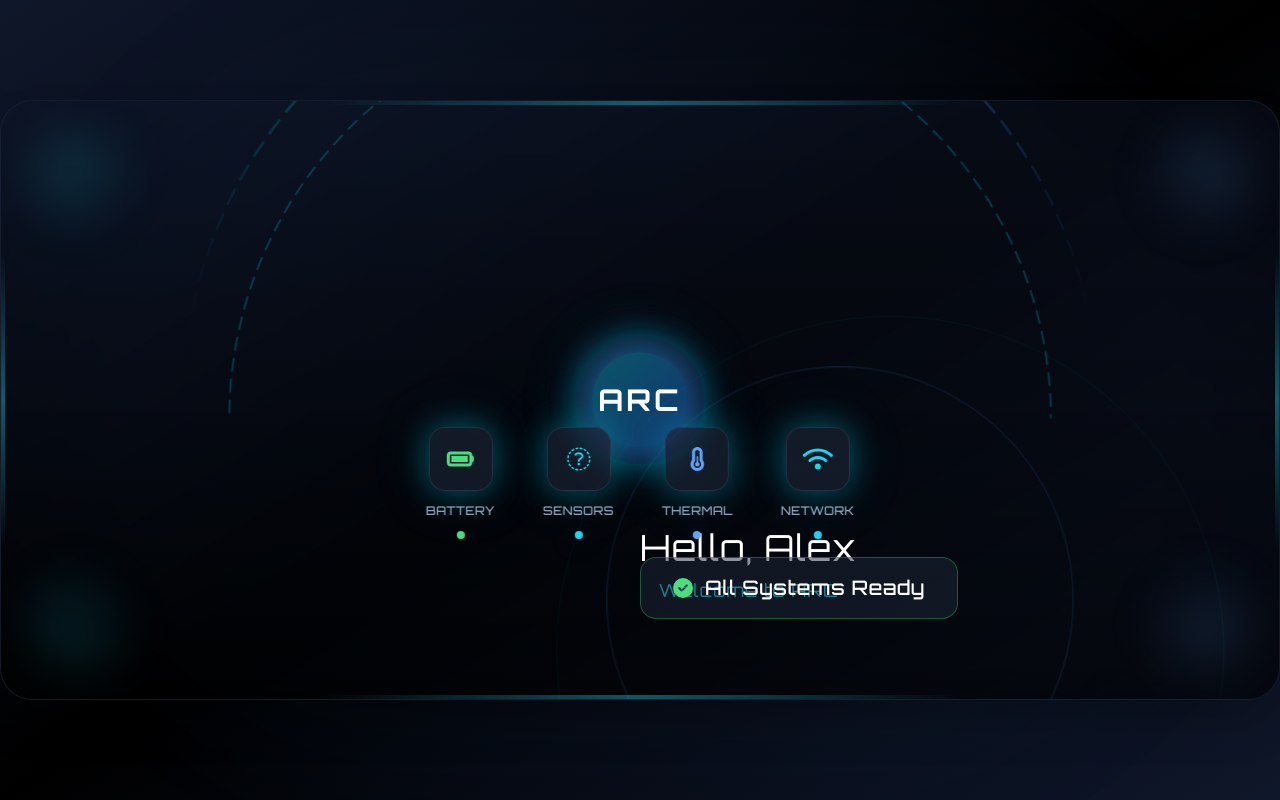
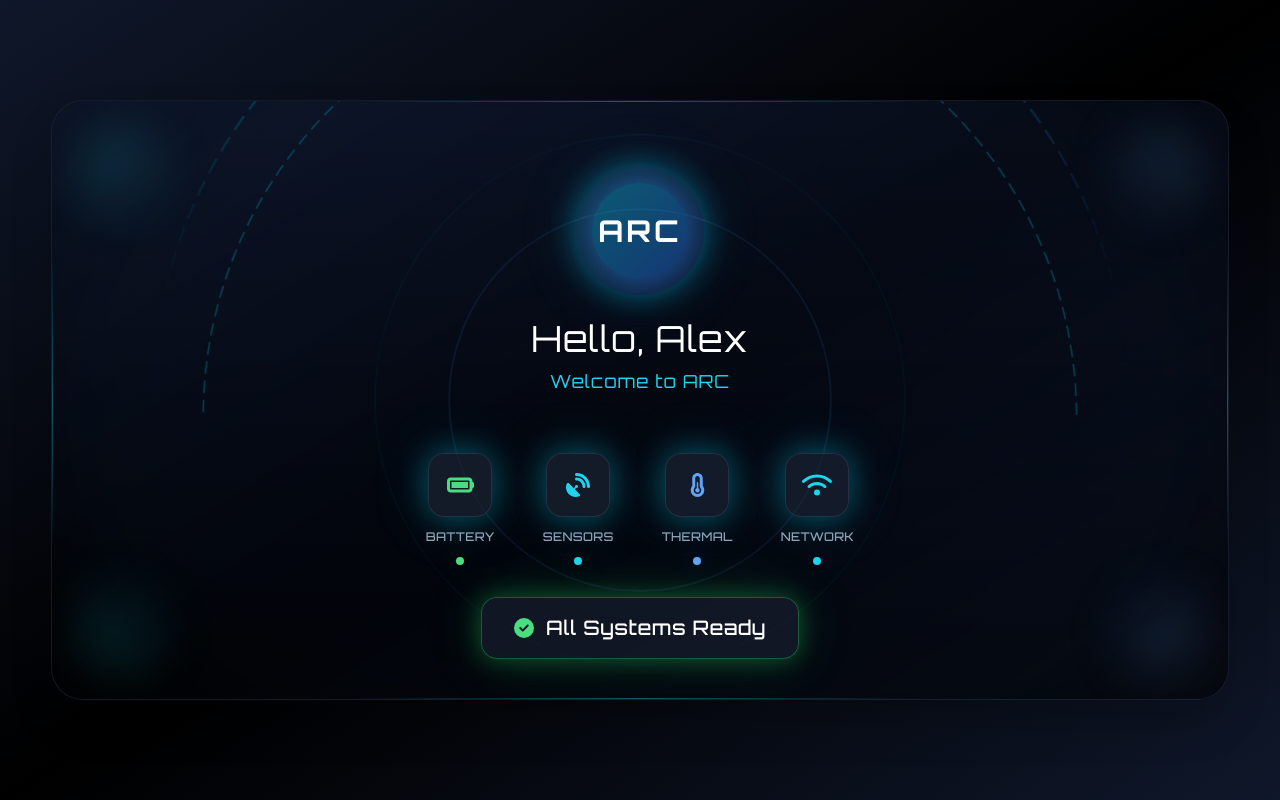
Before and after one commit to ahmed-alshaar/EV-culster, a plain HTML site: page index.html in a window 1280 px wide. Drawn offline with nearby package versions, Linux system fonts and the light colour scheme.

Commit message:
Update index.html

```diff
--- a/index.html
+++ b/index.html
@@ -1,77 +1,57 @@
 <!DOCTYPE html>
-<html>
+<html lang="en">
 <head>
-    <meta charset="UTF-8">
-    <meta name="viewport" content="width=device-width, initial-scale=1.0">
-    <title>Welcome</title>
+  <meta charset="UTF-8" />
+  <meta name="viewport" content="width=device-width, initial-scale=1" />
+  <title>Welcome • ARC</title>
   <script src="https://cdn.tailwindcss.com"></script>
-    <script> window.FontAwesomeConfig = { autoReplaceSvg: 'nest'};</script>
+  <script>window.FontAwesomeConfig = { autoReplaceSvg: 'nest' };</script>
   <script src="https://cdnjs.cloudflare.com/ajax/libs/font-awesome/6.4.0/js/all.min.js" crossorigin="anonymous" referrerpolicy="no-referrer"></script>
-    <link href="https://fonts.googleapis.com/css2?family=Orbitron:wght@300;400;500;600;700;900&family=Inter:wght@300;400;500;600;700&display=swap" rel="stylesheet">
+  <link href="https://fonts.googleapis.com/css2?family=Orbitron:wght@300;400;500;600;700;900&family=Inter:wght@300;400;500;600;700&display=swap" rel="stylesheet" />
   <style>
-        ::-webkit-scrollbar { display: none;}
-        body { font-family: 'Orbitron', 'Inter', sans-serif; }
-        .glow-cyan { box-shadow: 0 0 30px rgba(6, 182, 212, 0.4), 0 0 60px rgba(6, 182, 212, 0.2); }
-        .glow-blue { box-shadow: 0 0 25px rgba(59, 130, 246, 0.4), 0 0 50px rgba(59, 130, 246, 0.2); }
-        .pulse-ring {
-            animation: pulseRing 3s cubic-bezier(0.4, 0.0, 0.2, 1) infinite;
-        }
-        .fade-in-1 {
-            animation: fadeIn 1s cubic-bezier(0.4, 0.0, 0.2, 1) 0.5s both;
-        }
-        .fade-in-2 {
-            animation: fadeIn 1s cubic-bezier(0.4, 0.0, 0.2, 1) 1.5s both;
-        }
-        .fade-in-3 {
-            animation: fadeIn 1s cubic-bezier(0.4, 0.0, 0.2, 1) 2.5s both;
-        }
-        .fade-in-4 {
-            animation: fadeIn 1s cubic-bezier(0.4, 0.0, 0.2, 1) 3.5s both;
-        }
-        .light-pulse {
-            animation: lightPulse 3s cubic-bezier(0.4, 0.0, 0.2, 1) infinite;
-        }
-        .arc-travel {
-            animation: arcTravel 3s cubic-bezier(0.4, 0.0, 0.2, 1) infinite;
-        }
-        @keyframes pulseRing {
-            0% { transform: scale(0.8); opacity: 1; }
-            50% { transform: scale(1.2); opacity: 0.3; }
-            100% { transform: scale(1.5); opacity: 0; }
-        }
-        @keyframes fadeIn {
-            from { opacity: 0; transform: translateY(20px); }
-            to { opacity: 1; transform: translateY(0); }
-        }
-        @keyframes lightPulse {
-            0%, 100% { opacity: 0.3; }
-            50% { opacity: 1; }
-        }
-        @keyframes arcTravel {
-            0% { stroke-dashoffset: 1000; opacity: 0; }
-            10% { opacity: 1; }
-            90% { opacity: 1; }
-            100% { stroke-dashoffset: 0; opacity: 0; }
-        }
+    ::-webkit-scrollbar{display:none}
+    body { font-family: 'Orbitron','Inter',system-ui,-apple-system,Segoe UI,Roboto,sans-serif; }
+    .glow-cyan { box-shadow: 0 0 30px rgba(6,182,212,.4), 0 0 60px rgba(6,182,212,.2); }
+    .glow-blue { box-shadow: 0 0 25px rgba(59,130,246,.4), 0 0 50px rgba(59,130,246,.2); }
+    .glow-green { box-shadow: 0 0 25px rgba(34,197,94,.35), 0 0 55px rgba(34,197,94,.2); }
+    .pulse-ring { animation: pulseRing 3s cubic-bezier(.4,0,.2,1) infinite; }
+    .light-pulse { animation: lightPulse 3s cubic-bezier(.4,0,.2,1) infinite; }
+    .arc-travel { animation: arcTravel 3s cubic-bezier(.4,0,.2,1) infinite; }
+    .fade-in-1 { animation: fadeIn .8s ease .4s both; }
+    .fade-in-2 { animation: fadeIn .8s ease 1.0s both; }
+    .fade-in-3 { animation: fadeIn .8s ease 1.6s both; }
+    .fade-in-4 { animation: fadeIn .8s ease 2.2s both; }
+    @keyframes pulseRing { 0%{transform:scale(.85);opacity:1} 50%{transform:scale(1.15);opacity:.35} 100%{transform:scale(1.4);opacity:0} }
+    @keyframes fadeIn { from{opacity:0; transform:translateY(10px)} to{opacity:1; transform:translateY(0)} }
+    @keyframes lightPulse { 0%,100%{opacity:.35} 50%{opacity:1} }
+    @keyframes arcTravel { 0%{stroke-dashoffset:1000;opacity:0} 10%{opacity:1} 90%{opacity:1} 100%{stroke-dashoffset:0;opacity:0} }
   </style>
 </head>
-<body class="bg-black overflow-hidden">
+<body class="bg-black text-white overflow-x-hidden">
 
-<main id="welcome-screen" class="w-full h-screen bg-gradient-to-br from-slate-900 via-black to-slate-900 flex items-center justify-center relative">
+  <main class="min-h-screen w-full bg-gradient-to-br from-slate-900 via-black to-slate-900 flex items-center justify-center p-4 md:p-8">
 
-  <!-- Ambient Background Effects -->
-  <div class="absolute inset-0 bg-gradient-radial from-cyan-500/8 via-transparent to-transparent pointer-events-none"></div>
-  <div class="absolute top-1/2 left-1/2 transform -translate-x-1/2 -translate-y-1/2 w-[1200px] h-[800px] bg-blue-500/5 rounded-full blur-3xl pointer-events-none light-pulse"></div>
+    <!-- Responsive, non-overlapping container -->
+    <section id="welcome-container"
+      class="relative w-[min(92vw,1400px)] min-h-[560px] md:min-h-[600px]
+             bg-gradient-to-b from-slate-900/40 to-black/60 border border-slate-800/60
+             rounded-[2rem] overflow-hidden shadow-2xl backdrop-blur-sm
+             grid grid-rows-[1fr_auto_auto] place-items-center gap-6 md:gap-8 p-6 md:p-10">
 
-  <!-- Main Welcome Container -->
-  <div id="welcome-container" class="relative w-[1400px] h-[600px] bg-gradient-to-b from-slate-900/40 to-black/60 border border-slate-800/60 rounded-[2rem] overflow-hidden shadow-2xl backdrop-blur-sm">
+      <!-- Ambient Background Effects (z-0) -->
+      <div class="pointer-events-none absolute inset-0 -z-10">
+        <div class="absolute inset-0 bg-gradient-radial from-cyan-500/10 via-transparent to-transparent"></div>
+        <div class="absolute top-1/2 left-1/2 -translate-x-1/2 -translate-y-1/2 w-[900px] h-[600px] md:w-[1200px] md:h-[800px] bg-blue-500/5 rounded-full blur-3xl light-pulse"></div>
+      </div>
 
-    <!-- Outer Pulsing Ring -->
-    <div class="absolute top-1/2 left-1/2 transform -translate-x-1/2 -translate-y-1/2 w-[500px] h-[500px] border border-cyan-400/30 rounded-full pulse-ring"></div>
-    <div class="absolute top-1/2 left-1/2 transform -translate-x-1/2 -translate-y-1/2 w-[400px] h-[400px] border border-blue-400/40 rounded-full pulse-ring" style="animation-delay: 1s;"></div>
+      <!-- Animated Rings (centered, no manual pixel offsets) -->
+      <div class="pointer-events-none absolute inset-0 grid place-items-center -z-10">
+        <div class="w-[42vmin] h-[42vmin] md:w-[420px] md:h-[420px] border border-cyan-400/30 rounded-full pulse-ring"></div>
+        <div class="absolute w-[34vmin] h-[34vmin] md:w-[340px] md:h-[340px] border border-blue-400/40 rounded-full pulse-ring" style="animation-delay:1s"></div>
+      </div>
 
-    <!-- Cluster Arc Background -->
-    <svg class="absolute inset-0 w-full h-full" viewBox="0 0 1400 600" preserveAspectRatio="xMidYMid meet">
+      <!-- Cluster Arc Background (scales with container) -->
+      <svg class="pointer-events-none absolute inset-0 -z-10 w-full h-full" viewBox="0 0 1400 600" preserveAspectRatio="xMidYMid meet">
         <defs>
           <linearGradient id="arcGradient" x1="0%" y1="0%" x2="100%" y2="0%">
             <stop offset="0%" style="stop-color:#06b6d4;stop-opacity:0" />
@@ -79,106 +59,84 @@
             <stop offset="100%" style="stop-color:#3b82f6;stop-opacity:0" />
           </linearGradient>
         </defs>
-
-      <!-- Main Cluster Arc -->
-      <path d="M 200 300 A 400 400 0 0 1 1200 300"
-            stroke="url(#arcGradient)"
-            stroke-width="3"
-            fill="none"
-            stroke-dasharray="20,10"
-            class="arc-travel"/>
-
-      <!-- Inner Arc -->
-      <path d="M 250 320 A 350 350 0 0 1 1150 320"
-            stroke="rgba(6, 182, 212, 0.3)"
-            stroke-width="2"
-            fill="none"
-            stroke-dasharray="15,8"
-            class="arc-travel"
-            style="animation-delay: 0.5s;"/>
+        <path d="M 120 300 A 520 520 0 0 1 1280 300" stroke="url(#arcGradient)" stroke-width="3" fill="none" stroke-dasharray="20,10" class="arc-travel" />
+        <path d="M 180 320 A 470 470 0 0 1 1220 320" stroke="rgba(6,182,212,.3)" stroke-width="2" fill="none" stroke-dasharray="15,8" class="arc-travel" style="animation-delay:.5s" />
       </svg>
 
+      <!-- ROW 1: Centerpiece + Welcome copy (stacked so it can't overlap other rows) -->
+      <div class="relative w-full flex flex-col items-center justify-center gap-4 md:gap-6 text-center">
         <!-- Central Brand Halo -->
-    <div class="absolute top-1/2 left-1/2 transform -translate-x-1/2 -translate-y-1/2 w-32 h-32 bg-gradient-to-br from-cyan-400/20 to-blue-500/20 rounded-full glow-cyan">
-      <div class="absolute inset-4 bg-gradient-to-br from-cyan-500/30 to-blue-600/30 rounded-full glow-blue">
-        <div class="absolute inset-0 flex items-center justify-center">
-          <span class="text-3xl font-bold text-white tracking-widest">ARC</span>
+        <div class="relative w-28 h-28 md:w-32 md:h-32">
+          <div class="absolute inset-0 bg-gradient-to-br from-cyan-400/20 to-blue-500/20 rounded-full glow-cyan"></div>
+          <div class="absolute inset-3 md:inset-4 bg-gradient-to-br from-cyan-500/30 to-blue-600/30 rounded-full glow-blue grid place-items-center">
+            <span class="text-2xl md:text-3xl font-bold tracking-widest">ARC</span>
+          </div>
+        </div>
+        <!-- Welcome Text -->
+        <div class="fade-in-1">
+          <h1 class="text-3xl md:text-4xl font-light mb-2 tracking-wide">Hello, Alex</h1>
+          <p class="text-base md:text-lg text-cyan-400 font-light tracking-wider">Welcome to ARC</p>
+        </div>
+      </div>
+
+      <!-- ROW 2: System Status Icons (wrap on small screens to avoid overlap) -->
+      <div id="system-icons" class="w-full max-w-[720px] flex flex-wrap items-center justify-center gap-6 md:gap-12 fade-in-2">
+        <!-- Battery -->
+        <div class="flex flex-col items-center gap-2 md:gap-3">
+          <div class="w-14 h-14 md:w-16 md:h-16 bg-slate-800/60 rounded-2xl border border-slate-700/60 grid place-items-center glow-cyan backdrop-blur-sm">
+            <i class="fa-solid fa-battery-full text-xl md:text-2xl text-green-400"></i>
+          </div>
+          <span class="text-[10px] md:text-xs text-slate-400 font-medium tracking-wide">BATTERY</span>
+          <div class="w-2 h-2 bg-green-400 rounded-full glow-green"></div>
+        </div>
+        <!-- Sensors (use a free icon to avoid FA Pro dependency) -->
+        <div class="flex flex-col items-center gap-2 md:gap-3 fade-in-2" style="animation-delay: .2s;">
+          <div class="w-14 h-14 md:w-16 md:h-16 bg-slate-800/60 rounded-2xl border border-slate-700/60 grid place-items-center glow-cyan backdrop-blur-sm">
+            <i class="fa-solid fa-satellite-dish text-xl md:text-2xl text-cyan-400"></i>
+          </div>
+          <span class="text-[10px] md:text-xs text-slate-400 font-medium tracking-wide">SENSORS</span>
+          <div class="w-2 h-2 bg-cyan-400 rounded-full glow-cyan"></div>
+        </div>
+        <!-- Thermal -->
+        <div class="flex flex-col items-center gap-2 md:gap-3 fade-in-2" style="animation-delay: .4s;">
+          <div class="w-14 h-14 md:w-16 md:h-16 bg-slate-800/60 rounded-2xl border border-slate-700/60 grid place-items-center glow-cyan backdrop-blur-sm">
+            <i class="fa-solid fa-temperature-half text-xl md:text-2xl text-blue-400"></i>
+          </div>
+          <span class="text-[10px] md:text-xs text-slate-400 font-medium tracking-wide">THERMAL</span>
+          <div class="w-2 h-2 bg-blue-400 rounded-full glow-blue"></div>
+        </div>
+        <!-- Network -->
+        <div class="flex flex-col items-center gap-2 md:gap-3 fade-in-2" style="animation-delay: .6s;">
+          <div class="w-14 h-14 md:w-16 md:h-16 bg-slate-800/60 rounded-2xl border border-slate-700/60 grid place-items-center glow-cyan backdrop-blur-sm">
+            <i class="fa-solid fa-wifi text-xl md:text-2xl text-cyan-400"></i>
+          </div>
+          <span class="text-[10px] md:text-xs text-slate-400 font-medium tracking-wide">NETWORK</span>
+          <div class="w-2 h-2 bg-cyan-400 rounded-full glow-cyan"></div>
+        </div>
+      </div>
+
+      <!-- ROW 3: Ready Status (always below icons) -->
+      <div id="ready-status" class="fade-in-4">
+        <div class="px-6 md:px-8 py-3 md:py-4 bg-slate-800/50 rounded-2xl border border-green-500/40 backdrop-blur-md glow-green">
+          <div class="flex items-center gap-2 md:gap-3">
+            <i class="fa-solid fa-check-circle text-green-400 text-lg md:text-xl"></i>
+            <span class="text-lg md:text-xl font-medium tracking-wide">All Systems Ready</span>
           </div>
         </div>
       </div>
 
-    <!-- Welcome Message -->
-    <div id="welcome-text" class="absolute top-1/2 left-1/2 transform -translate-x-1/2 -translate-y-1/2 mt-32 text-center fade-in-1">
-      <h1 class="text-4xl font-light text-white mb-2 tracking-wide">Hello, Alex</h1>
-      <p class="text-lg text-cyan-400 font-light tracking-wider">Welcome to ARC</p>
-    </div>
-
-    <!-- System Status Icons -->
-    <div id="system-icons" class="absolute bottom-40 left-1/2 transform -translate-x-1/2 flex items-center gap-12">
-
-      <!-- Battery System -->
-      <div class="flex flex-col items-center gap-3 fade-in-2">
-        <div class="w-16 h-16 bg-slate-800/60 rounded-2xl border border-slate-700/60 flex items-center justify-center glow-cyan backdrop-blur-sm">
-          <i class="fa-solid fa-battery-full text-2xl text-green-400"></i>
-        </div>
-        <span class="text-xs text-slate-400 font-medium tracking-wide">BATTERY</span>
-        <div class="w-2 h-2 bg-green-400 rounded-full glow-green"></div>
-      </div>
-
-      <!-- Sensors -->
-      <div class="flex flex-col items-center gap-3 fade-in-2" style="animation-delay: 2s;">
-        <div class="w-16 h-16 bg-slate-800/60 rounded-2xl border border-slate-700/60 flex items-center justify-center glow-cyan backdrop-blur-sm">
-          <i class="fa-solid fa-radar text-2xl text-cyan-400"></i>
-        </div>
-        <span class="text-xs text-slate-400 font-medium tracking-wide">SENSORS</span>
-        <div class="w-2 h-2 bg-cyan-400 rounded-full glow-cyan"></div>
-      </div>
-
-      <!-- Temperature -->
-      <div class="flex flex-col items-center gap-3 fade-in-2" style="animation-delay: 2.3s;">
-        <div class="w-16 h-16 bg-slate-800/60 rounded-2xl border border-slate-700/60 flex items-center justify-center glow-cyan backdrop-blur-sm">
-          <i class="fa-solid fa-temperature-half text-2xl text-blue-400"></i>
-        </div>
-        <span class="text-xs text-slate-400 font-medium tracking-wide">THERMAL</span>
-        <div class="w-2 h-2 bg-blue-400 rounded-full glow-blue"></div>
-      </div>
-
-      <!-- Connectivity -->
-      <div class="flex flex-col items-center gap-3 fade-in-2" style="animation-delay: 2.6s;">
-        <div class="w-16 h-16 bg-slate-800/60 rounded-2xl border border-slate-700/60 flex items-center justify-center glow-cyan backdrop-blur-sm">
-          <i class="fa-solid fa-wifi text-2xl text-cyan-400"></i>
-        </div>
-        <span class="text-xs text-slate-400 font-medium tracking-wide">NETWORK</span>
-        <div class="w-2 h-2 bg-cyan-400 rounded-full glow-cyan"></div>
-      </div>
-
-    </div>
-
-    <!-- Ready Status -->
-    <div id="ready-status" class="absolute bottom-20 left-1/2 transform -translate-x-1/2 text-center fade-in-4">
-      <div class="px-8 py-4 bg-slate-800/50 rounded-2xl border border-green-500/40 backdrop-blur-md glow-green">
-        <div class="flex items-center gap-3">
-          <i class="fa-solid fa-check-circle text-green-400 text-xl"></i>
-          <span class="text-xl text-white font-medium tracking-wide">All Systems Ready</span>
-        </div>
-      </div>
-    </div>
-
-    <!-- Corner Accent Lights -->
-    <div class="absolute top-8 left-8 w-24 h-24 bg-gradient-to-br from-cyan-400/20 to-transparent rounded-full blur-xl"></div>
-    <div class="absolute top-8 right-8 w-24 h-24 bg-gradient-to-bl from-blue-400/20 to-transparent rounded-full blur-xl"></div>
-    <div class="absolute bottom-8 left-8 w-24 h-24 bg-gradient-to-tr from-cyan-400/20 to-transparent rounded-full blur-xl"></div>
-    <div class="absolute bottom-8 right-8 w-24 h-24 bg-gradient-to-tl from-blue-400/20 to-transparent rounded-full blur-xl"></div>
+      <!-- Corner Accent Lights (kept subtle) -->
+      <div class="pointer-events-none absolute top-6 left-6 w-20 h-20 md:w-24 md:h-24 bg-gradient-to-br from-cyan-400/20 to-transparent rounded-full blur-xl -z-10"></div>
+      <div class="pointer-events-none absolute top-6 right-6 w-20 h-20 md:w-24 md:h-24 bg-gradient-to-bl from-blue-400/20 to-transparent rounded-full blur-xl -z-10"></div>
+      <div class="pointer-events-none absolute bottom-6 left-6 w-20 h-20 md:w-24 md:h-24 bg-gradient-to-tr from-cyan-400/20 to-transparent rounded-full blur-xl -z-10"></div>
+      <div class="pointer-events-none absolute bottom-6 right-6 w-20 h-20 md:w-24 md:h-24 bg-gradient-to-tl from-blue-400/20 to-transparent rounded-full blur-xl -z-10"></div>
 
       <!-- Edge Light Reflections -->
-    <div class="absolute top-0 left-1/4 right-1/4 h-1 bg-gradient-to-r from-transparent via-cyan-400/40 to-transparent rounded-full"></div>
-    <div class="absolute bottom-0 left-1/4 right-1/4 h-1 bg-gradient-to-r from-transparent via-cyan-400/40 to-transparent rounded-full"></div>
-    <div class="absolute left-0 top-1/4 bottom-1/4 w-1 bg-gradient-to-b from-transparent via-cyan-400/40 to-transparent rounded-full"></div>
-    <div class="absolute right-0 top-1/4 bottom-1/4 w-1 bg-gradient-to-b from-transparent via-cyan-400/40 to-transparent rounded-full"></div>
-
-  </div>
-
+      <div class="pointer-events-none absolute top-0 left-1/4 right-1/4 h-px bg-gradient-to-r from-transparent via-cyan-400/40 to-transparent rounded-full -z-10"></div>
+      <div class="pointer-events-none absolute bottom-0 left-1/4 right-1/4 h-px bg-gradient-to-r from-transparent via-cyan-400/40 to-transparent rounded-full -z-10"></div>
+      <div class="pointer-events-none absolute left-0 top-1/4 bottom-1/4 w-px bg-gradient-to-b from-transparent via-cyan-400/40 to-transparent rounded-full -z-10"></div>
+      <div class="pointer-events-none absolute right-0 top-1/4 bottom-1/4 w-px bg-gradient-to-b from-transparent via-cyan-400/40 to-transparent rounded-full -z-10"></div>
+    </section>
   </main>
-
 </body>
 </html>
```
Lines whose indentation alone changed are shown as unchanged.
